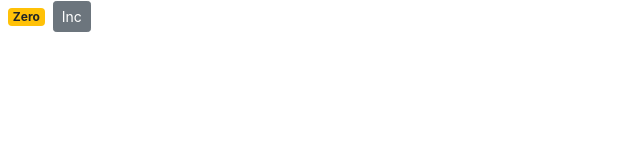
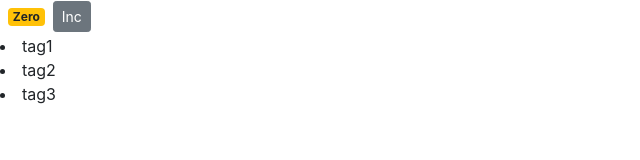
Before and after one commit to vch9391/PrivateReactRepository, a React (Create React App) app in the folder counter-app/: page / in a window 1280 px wide. Shown: the top 160 px of the page, without its empty margins (0-640 px from the left). Built offline with nearby package versions, Linux system fonts and the light colour scheme.

Commit message:
Rendering Lists

```diff
--- a/counter-app/src/components/counter.js
+++ b/counter-app/src/components/counter.js
@@ -1,13 +1,18 @@
 import React, { Component } from 'react';
 
 class Counter extends Component {
-  state = { count: 0 };
+  state = {
+    count: 0,
+    tags:["tag1","tag2","tag3"]
+
+  };
 
     render() {
         return (
           <div>
             <h1 className={this.getBadgeClasses()}>{this.foratCount()}</h1>
             <button className="btn btn-secondary btn-sm">Inc</button>
+            <ui>{this.state.tags.map(o=> <li key={o}> {o} </li> )}</ui>
           </div>
         );
     }
```
